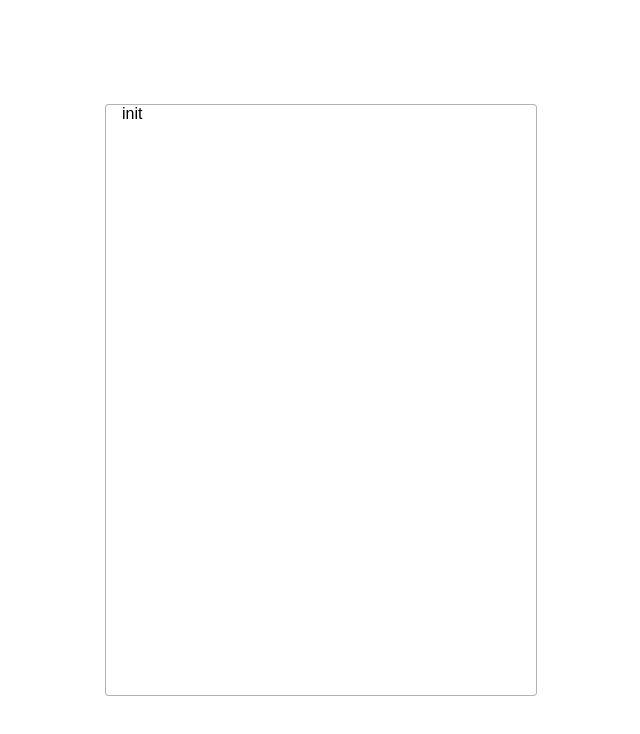
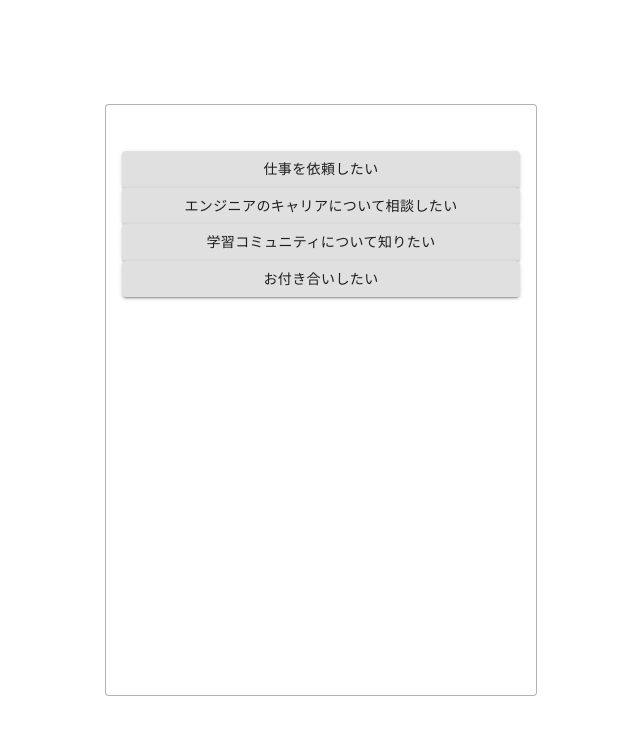
Before and after one commit to Hashi-02/chatbot-demo, a React (Create React App) app: page / in a window 1280 px wide. Shown: the top 734 px of the page, without its empty margins (319-959 px from the left). Built offline with nearby package versions, Linux system fonts and the light colour scheme.

Commit message:
#5関数コンポーネントを作る

```diff
--- a/src/App.jsx
+++ b/src/App.jsx
@@ -1,6 +1,7 @@
 import React from 'react';
 import defaultDetaset from './dataset';
 import './assets/styles/style.css';
+import { AnswersList } from './components/index';
 
 export default class App extends React.Component {
   constructor(props) {
@@ -13,10 +14,22 @@
       open: false,
     };
   }
+  initAnswer = () => {
+    const initDataset = this.state.dataset[this.state.currentId];
+    const initAnswers = initDataset.answers;
+    this.setState({
+      answers: initAnswers,
+    });
+  };
+  componentDidMount() {
+    this.initAnswer();
+  }
   render() {
     return (
       <section className="c-section">
-        <div className="c-box">{this.state.currentId}</div>
+        <div className="c-box">
+          <AnswersList answers={this.state.answers} />
+        </div>
       </section>
     );
   }
--- /dev/null
+++ b/src/components/Answer.jsx
@@ -0,0 +1,12 @@
+import React from 'react';
+import { makeStyles, createStyles } from '@material-ui/core/styles';
+import Button from '@material-ui/core/Button';
+
+const useStyles = makeStyles((theme) => ({
+  root: {},
+}));
+const Answer = (props) => {
+  // const classes = useStyles();
+  return <Button variant="contained">{props.content}</Button>;
+};
+export default Answer;
--- /dev/null
+++ b/src/components/AnswersList.jsx
@@ -0,0 +1,12 @@
+import React from 'react';
+import { Answer } from './index';
+const AnswersList = (props) => {
+  return (
+    <div className="c-grid__answer">
+      {props.answers.map((value, index) => {
+        return <Answer content={value.content} key={index.toString()} />;
+      })}
+    </div>
+  );
+};
+export default AnswersList;
--- /dev/null
+++ b/src/components/index.js
@@ -0,0 +1,2 @@
+export { default as AnswersList } from './AnswersList';
+export { default as Answer } from './Answer';
```
